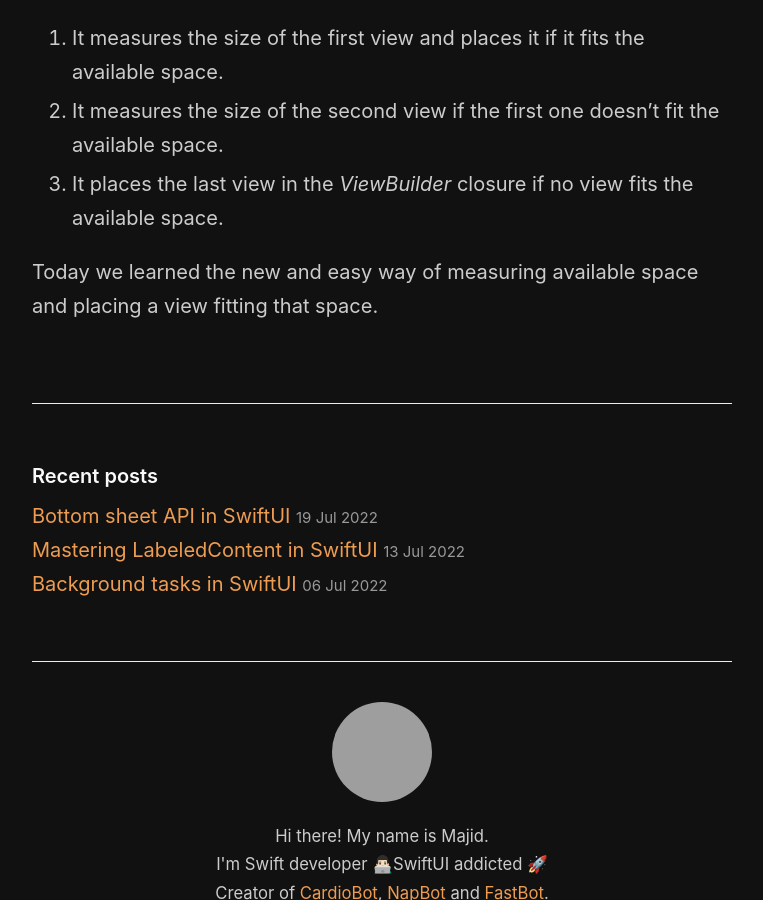
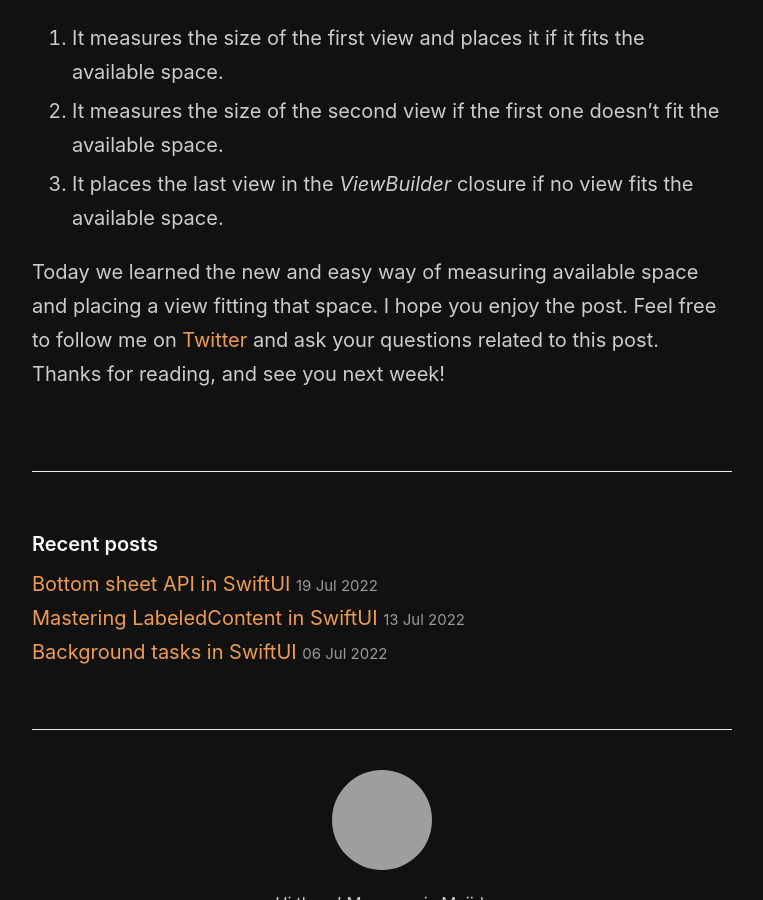
Before and after one commit to mecid/mecid.github.io, a Jekyll site: the page built from _posts/2022-07-26-viewthatfits-in-swiftui.md, in a window 1280 px wide and 900 px high, scrolled down 1806 px, cut to the strip 0-900 px from the top of the window. Shown: the whole strip, without its empty margins (258-1021 px from the left). Built offline with Jekyll 4.4.1, drawn with Linux system fonts in a browser that asks for light colours; grey boxes are pictures that could not be loaded.

Commit message:
viewthatfits post conclusion tuned

```diff
--- a/_posts/2022-07-26-viewthatfits-in-swiftui.md
+++ b/_posts/2022-07-26-viewthatfits-in-swiftui.md
@@ -45,4 +45,4 @@ In the current example, we completely ignore the vertical axis and consider only
 2. It measures the size of the second view if the first one doesn't fit the available space.
 3. It places the last view in the *ViewBuilder* closure if no view fits the available space.
 
-Today we learned the new and easy way of measuring available space and placing a view fitting that space.
+Today we learned the new and easy way of measuring available space and placing a view fitting that space. I hope you enjoy the post. Feel free to follow me on [Twitter](https://twitter.com/mecid) and ask your questions related to this post. Thanks for reading, and see you next week!
```
